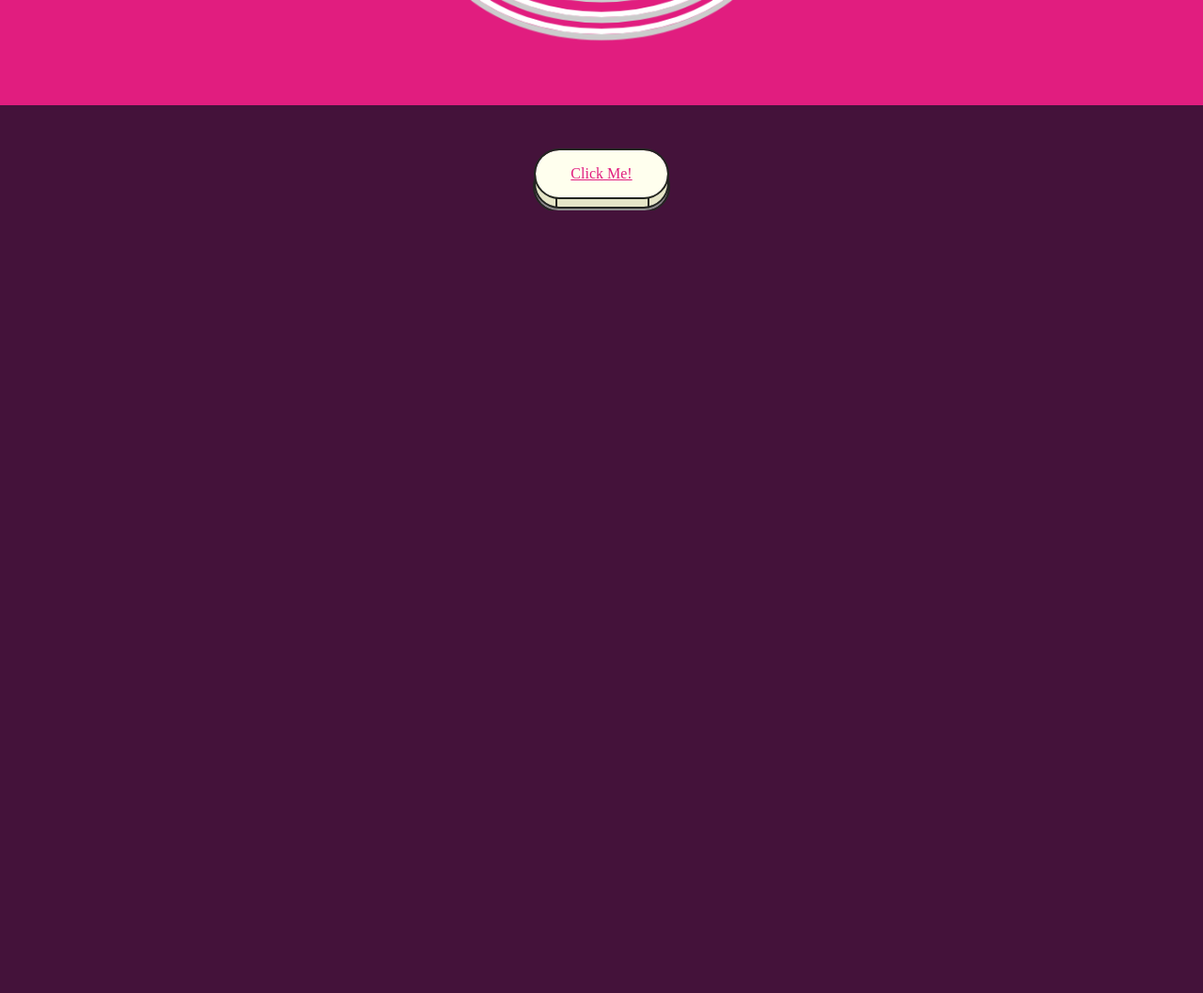
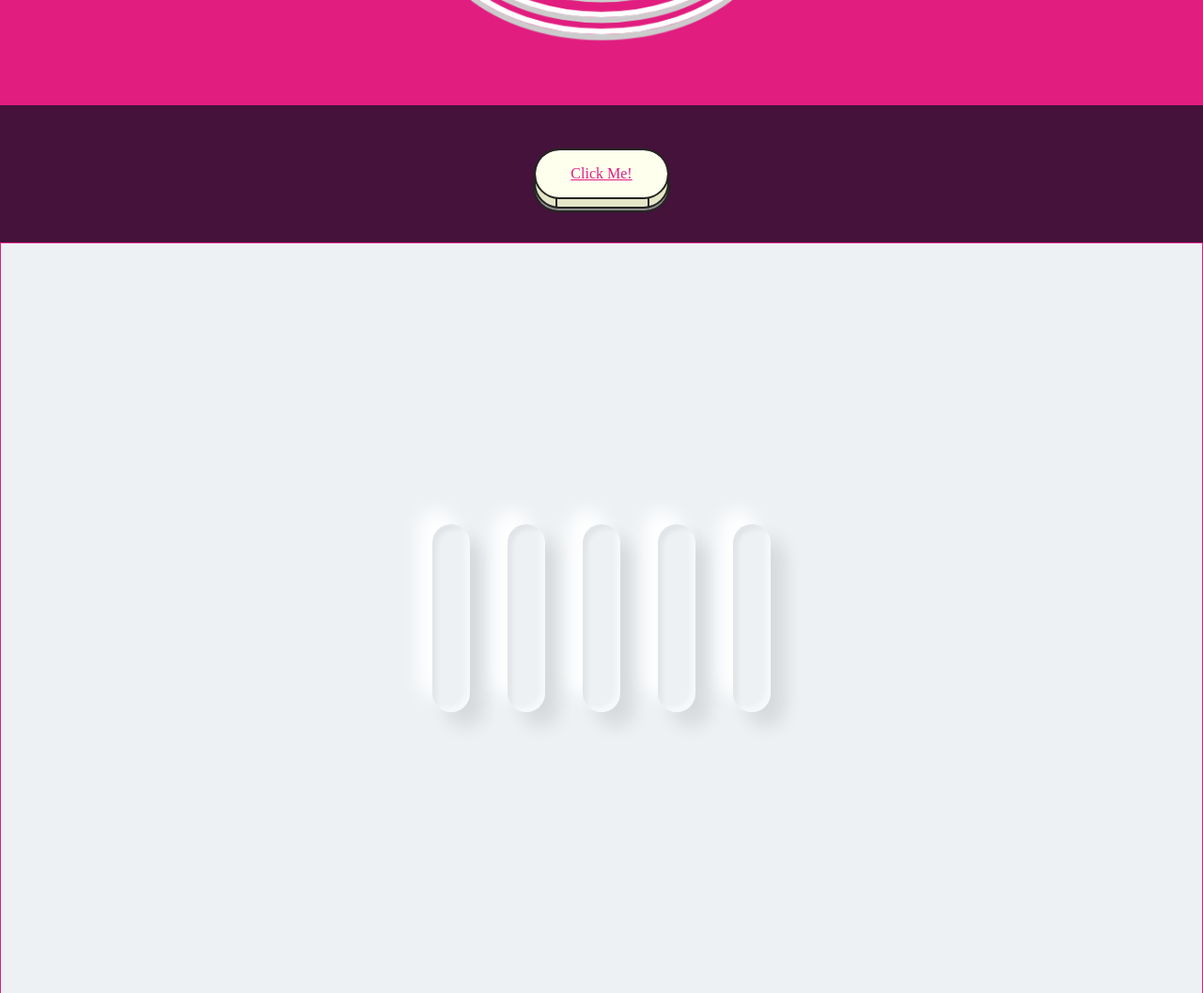
Before and after one commit to AnikaTahsin06/css-animation-effects, a website built with Vite: page index.html in a window 1280 px wide. Shown: the part 576-1633 px from the top of the page at 94% size. Before the commit the page ends 800 px from the top, so only its background shows below. Built offline with nearby package versions, Linux system fonts and the light colour scheme; a web font is replaced by a local one.

Commit message:
neumorphism created

```diff
--- a/index.html
+++ b/index.html
@@ -31,6 +31,8 @@
       <span></span>
     </div>
   </section>
+
+
   <section>
     <div class="center">
       <button type="button">
@@ -39,6 +41,17 @@
       </button>
     </div>
   </section>
+
+  <section class="container section neumorphism">
+    <div class="loader__2">
+      <div style="--i:0"></div>
+      <div style="--i:1"></div>
+      <div style="--i:2"></div>
+      <div style="--i:3"></div>
+      <div style="--i:4"></div>
+    </div>
+  </section>
+
   <script type="module" src="./src/main.js"></script>
 </body>
 
--- a/src/main.js
+++ b/src/main.js
@@ -2,4 +2,5 @@ import '../styles/modern-normalize.css';
 import '../styles/style.css';
 import '../styles/components/animated-button.css';
 import '../styles/components/wavy-circle.css';
+import '../styles/components/neumorphism.css';
 import '../styles/utils.css';
--- /dev/null
+++ b/styles/components/neumorphism.css
@@ -0,0 +1,25 @@
+.neumorphism {
+    display: flex;
+    justify-content: center;
+    align-items: center;
+    min-height: 100vh;
+    background: #edf1f4;
+}
+
+.loader__2 {
+    display: flex;
+    flex-direction: row;
+}
+
+.loader__2 div {
+    position: relative;
+    width: 40px;
+    height: 200px;
+    margin: 20px;
+    border-radius: 40px;
+    background: linear-gradient(to bottom, rgba(0, 0, 0, 0.05, #edf1f4));
+    box-shadow: 15px 15px 20px rgba(0, 0, 0, 0.1),
+        -15px -15px 20px #fff,
+        inset -5px -5px 5px rgba(255, 255, 255, 0.5),
+        inset 5px 5px 5px rgba(0, 0, 0, 0.05);
+}
```
Also changed, not shown: pages/animated-scroll.html (+6 -6 lines).
